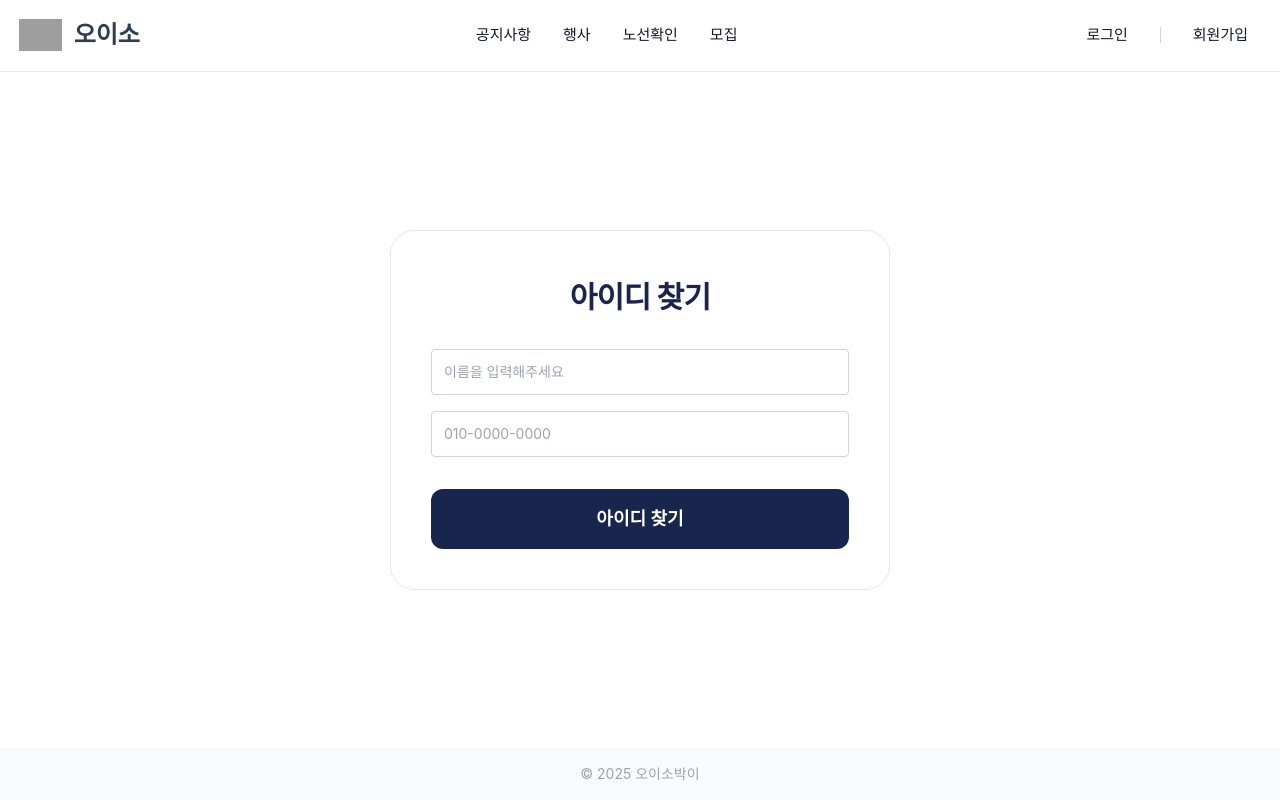
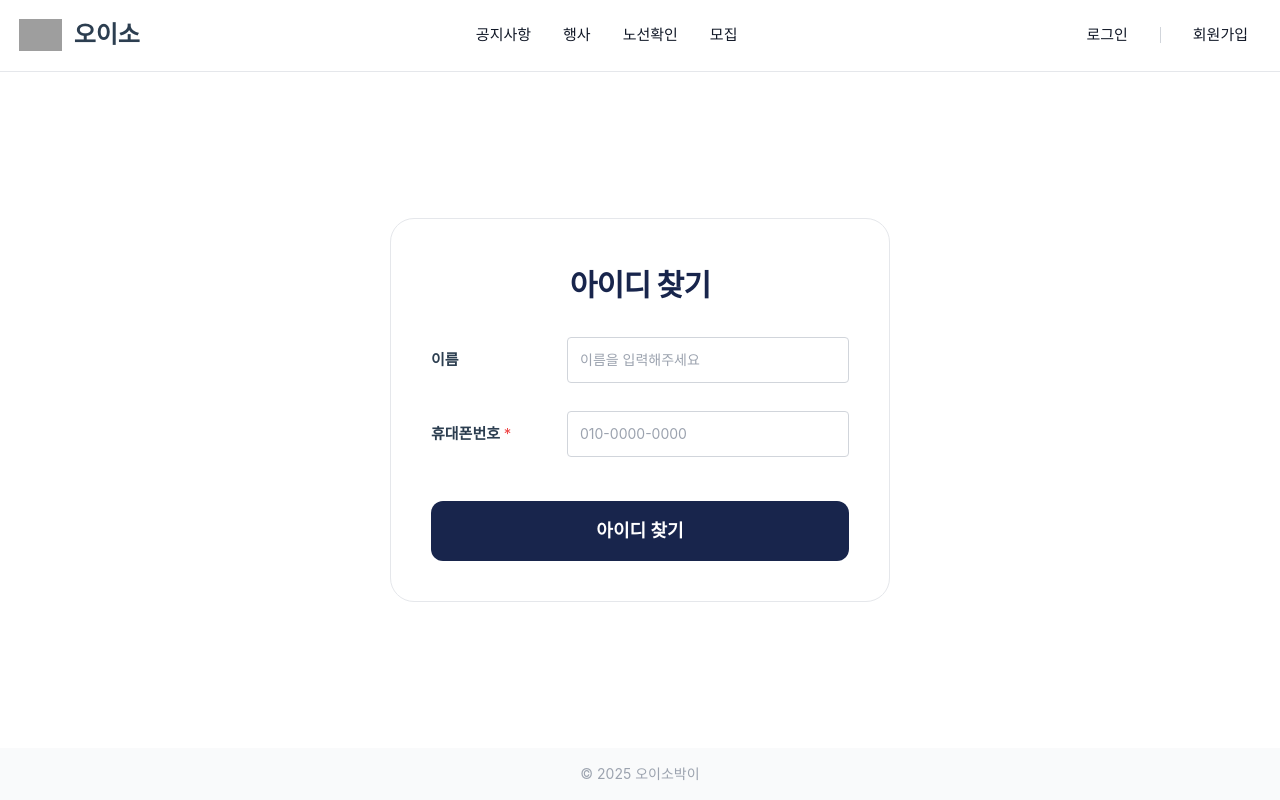
Before and after one commit to cu2mber/front-demo, a Vue app: page /findId in a window 1280 px wide. Built offline with nearby package versions, Linux system fonts and the light colour scheme; grey boxes are pictures that could not be loaded.

Commit message:
feat : BaseFormField 컴포넌트 적용

```diff
--- a/src/views/auth/FindIdView.vue
+++ b/src/views/auth/FindIdView.vue
@@ -1,4 +1,5 @@
 <script setup>
+import BaseFormField from '@/components/BaseFormField.vue';
 import BaseInput from '@/components/BaseInput.vue';
 import BasePopup from '@/components/BasePopup.vue';
 </script>
@@ -7,9 +8,12 @@ import BasePopup from '@/components/BasePopup.vue';
   <div class="mx-auto my-auto max-w-4xl">
     <BasePopup title="아이디 찾기" :showButton="true" buttonText="아이디 찾기" @click="onSubmit">
       <form @submit.prevent="onSubmit" class="flex w-full flex-col gap-4">
-        <BaseInput v-model="name" type="text" label="이름" placeholder="이름을 입력해주세요">
-        </BaseInput>
-        <BaseInput v-model="phone" type="text" label="휴대폰번호" placeholder="010-0000-0000" />
+        <BaseFormField id="name" label="이름">
+          <BaseInput v-model="name" type="text" placeholder="이름을 입력해주세요" />
+        </BaseFormField>
+        <BaseFormField id="phone" label="휴대폰번호" :error="phoneError" required>
+          <BaseInput v-model="phone" type="text" placeholder="010-0000-0000" />
+        </BaseFormField>
       </form>
     </BasePopup>
   </div>
--- a/src/views/auth/FindPasswordView.vue
+++ b/src/views/auth/FindPasswordView.vue
@@ -12,14 +12,12 @@ import BasePopup from '@/components/BasePopup.vue';
       @click="onSubmit"
     >
       <form @submit.prevent="onSubmit" class="flex w-full flex-col gap-4">
-        <BaseInput v-model="name" type="text" label="이름" placeholder="이름을 입력해주세요">
-        </BaseInput>
-        <BaseInput
-          v-model="email"
-          type="email"
-          label="이메일"
-          placeholder="이메일을 입력해주세요"
-        />
+        <BaseFormField id="name" label="이름">
+          <BaseInput v-model="name" type="text" placeholder="이름을 입력해주세요" />
+        </BaseFormField>
+        <BaseFormField id="email" label="이메일">
+          <BaseInput v-model="email" type="email" placeholder="이메일을 입력해주세요" />
+        </BaseFormField>
       </form>
     </BasePopup>
   </div>
```
